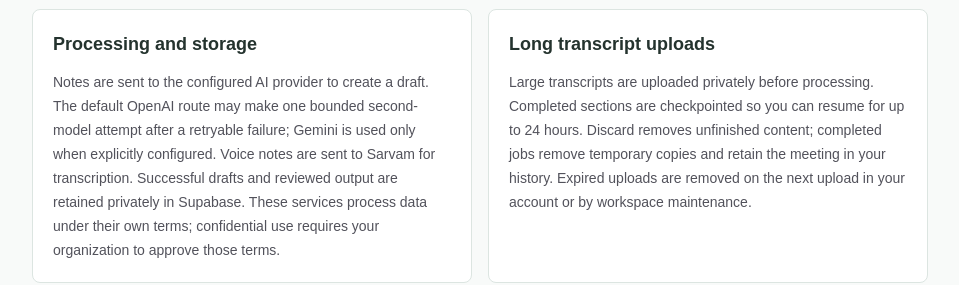
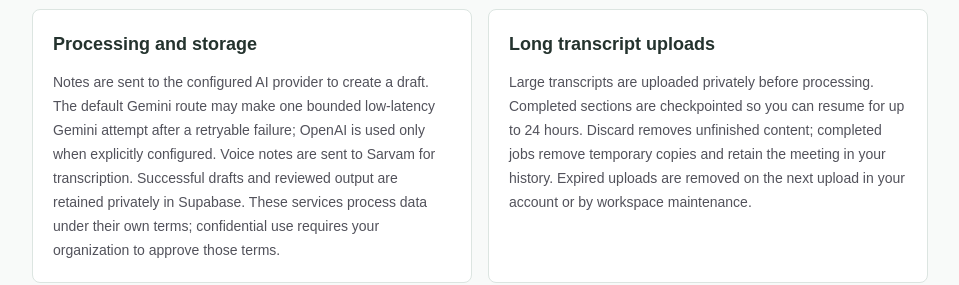
Before and after one commit to sairajanaveen/Code-Name---Kaarya, a Next.js app: page /security in a window 1280 px wide. Shown: the part 541-826 px from the top of the page, without its empty margins (160-1119 px from the left). Built offline with nearby package versions, Linux system fonts and the light colour scheme.

Commit message:
Align the security page with Gemini-first routing

```diff
--- a/pages/security.jsx
+++ b/pages/security.jsx
@@ -11,7 +11,7 @@
   },
   {
     title: "Processing and storage",
-    body: "Notes are sent to the configured AI provider to create a draft. The default OpenAI route may make one bounded second-model attempt after a retryable failure; Gemini is used only when explicitly configured. Voice notes are sent to Sarvam for transcription. Successful drafts and reviewed output are retained privately in Supabase. These services process data under their own terms; confidential use requires your organization to approve those terms."
+    body: "Notes are sent to the configured AI provider to create a draft. The default Gemini route may make one bounded low-latency Gemini attempt after a retryable failure; OpenAI is used only when explicitly configured. Voice notes are sent to Sarvam for transcription. Successful drafts and reviewed output are retained privately in Supabase. These services process data under their own terms; confidential use requires your organization to approve those terms."
   },
   {
     title: "Long transcript uploads",
```
